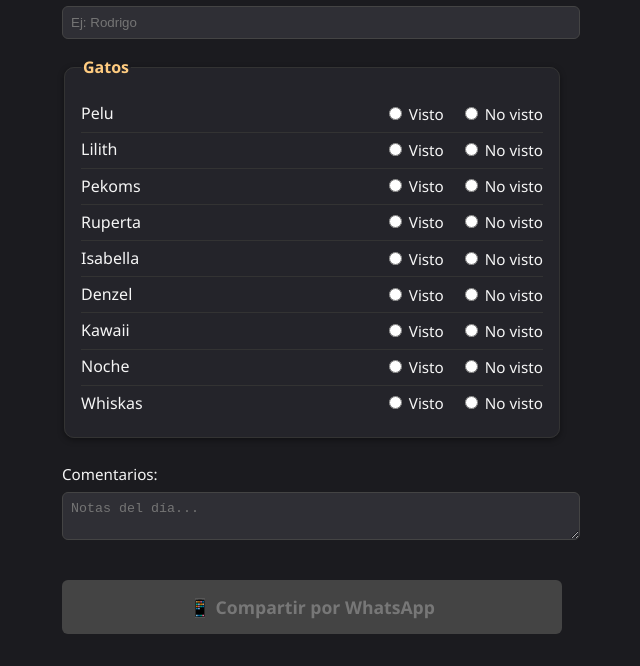
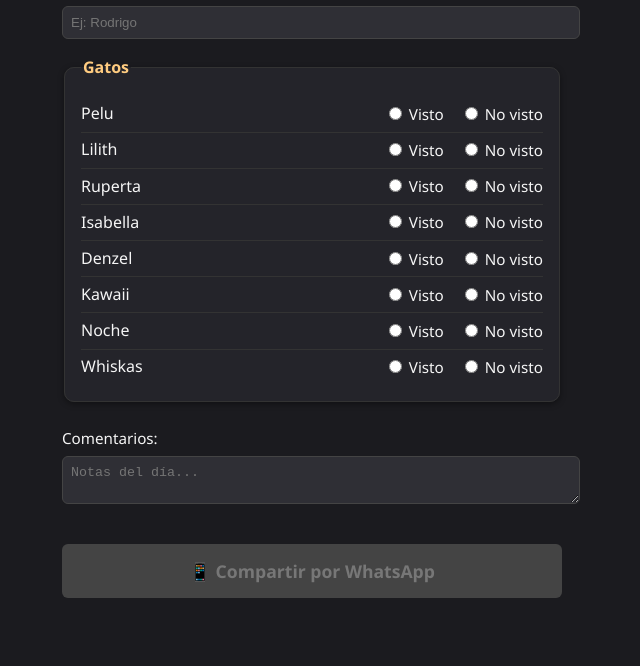
Before and after one commit to rodriamaya/reporte, a plain HTML site: page index.html in a window 1280 px wide. Shown: the part 238-904 px from the top of the page, without its empty margins (328-968 px from the left). After the commit the page ends 868 px from the top, so only its background shows below. Drawn offline with Linux system fonts and the light colour scheme.

Commit message:
Update index.html

```diff
--- a/index.html
+++ b/index.html
@@ -147,7 +147,7 @@
   <a id="whatsappLink" href="#" target="_blank" class="disabled">📱 Compartir por WhatsApp</a>
 
   <script>
-    const gatos = ["Pelu", "Lilith", "Pekoms", "Ruperta", "Isabella", "Denzel", "Kawaii", "Noche", "Whiskas"];
+    const gatos = ["Pelu", "Lilith", "Ruperta", "Isabella", "Denzel", "Kawaii", "Noche", "Whiskas"];
     const catsList = document.getElementById("catsList");
     const linkEl = document.getElementById("whatsappLink");
     const form = document.getElementById("reportForm");
```
